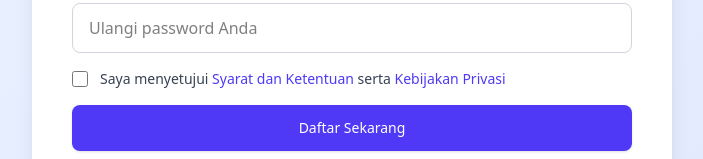
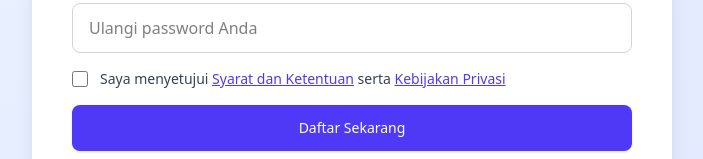
Before and after one commit to stevanu/EvataPay, a React (Vite) app: page /daftar in a window 1280 px wide. Shown: the part 617-776 px from the top of the page, without its empty margins (288-991 px from the left). Built offline with nearby package versions, Linux system fonts and the light colour scheme.

Commit message:
Update Trims and Policy

```diff
--- a/src/App.jsx
+++ b/src/App.jsx
@@ -1,7 +1,7 @@
 import React from "react";
 import { BrowserRouter as Router, Routes, Route } from "react-router-dom";
-import Login from "./pages/Login";
-import Daftar from "./pages/Daftar";
+import Login from "../src/pages/Login";
+import Daftar from "../src/pages/Daftar";
 
 function App() {
   return (
--- /dev/null
+++ b/src/components/Modal.jsx
@@ -0,0 +1,47 @@
+import React from "react";
+
+function Modal({ children, onClose }) {
+  return (
+    <div className="fixed inset-0 z-50 flex items-center justify-center">
+      {/* Background Blur + Fade */}
+      <div
+        className="absolute inset-0 bg-black/40 backdrop-blur-sm animate-fadeIn"
+        onClick={onClose}
+      ></div>
+
+      {/* Modal Box */}
+      <div className="relative bg-white w-11/12 max-w-md p-6 rounded-2xl shadow-2xl border border-gray-200 animate-scaleIn">
+        {/* Tombol Close */}
+        <button
+          className="absolute top-4 right-5 text-gray-500 hover:text-gray-700 transition cursor-pointer"
+          onClick={onClose}
+        >
+          ✕
+        </button>
+
+        {/* Konten modal */}
+        {children}
+      </div>
+
+      {/* Animasi CSS */}
+      <style>{`
+        .animate-fadeIn {
+          animation: fadeIn 0.25s ease-out;
+        }
+        .animate-scaleIn {
+          animation: scaleIn 0.25s ease-out;
+        }
+        @keyframes fadeIn {
+          from { opacity: 0; }
+          to { opacity: 1; }
+        }
+        @keyframes scaleIn {
+          from { opacity: 0; transform: scale(0.9); }
+          to { opacity: 1; transform: scale(1); }
+        }
+      `}</style>
+    </div>
+  );
+}
+
+export default Modal;
--- /dev/null
+++ b/src/components/Policy.jsx
@@ -0,0 +1,26 @@
+import React from "react";
+
+const Policy = () => {
+  return (
+    <div className="w-full">
+      <h2 className="text-2xl font-bold mb-4">Kebijakan Privasi</h2>
+
+      <div className="max-h-96 overflow-y-auto text-gray-700 space-y-3">
+        <p>
+          Dompet Evata menghargai privasi Anda. Semua informasi pribadi
+          digunakan hanya untuk keperluan verifikasi akun dan layanan aplikasi.
+        </p>
+        <p>
+          Kami tidak akan menjual atau membagikan data Anda kepada pihak ketiga
+          tanpa izin.
+        </p>
+        <p>
+          Dengan menggunakan aplikasi ini, Anda menyetujui kebijakan privasi
+          kami.
+        </p>
+      </div>
+    </div>
+  );
+};
+
+export default Policy;
--- /dev/null
+++ b/src/components/Terms.jsx
@@ -0,0 +1,32 @@
+import React from "react";
+
+const Terms = () => {
+  return (
+    <div className="w-full">
+      <h2 className="text-2xl font-bold mb-4 text-gray-800">
+        Syarat dan Ketentuan
+      </h2>
+
+      {/* Scrollable Content */}
+      <div className="max-h-80 overflow-y-auto text-gray-700 space-y-4 pr-1">
+        <p>
+          Dengan menggunakan layanan Dompet Evata, Anda menyetujui bahwa semua
+          informasi yang Anda masukkan adalah benar dan dapat
+          dipertanggungjawabkan.
+        </p>
+
+        <p>
+          Anda setuju untuk menjaga kerahasiaan akun Anda dan bertanggung jawab
+          atas semua aktivitas yang terjadi pada akun tersebut.
+        </p>
+
+        <p>
+          Kami berhak memperbarui syarat dan ketentuan sewaktu-waktu untuk
+          meningkatkan kualitas layanan.
+        </p>
+      </div>
+    </div>
+  );
+};
+
+export default Terms;
--- a/src/pages/Daftar.jsx
+++ b/src/pages/Daftar.jsx
@@ -1,5 +1,8 @@
 import React, { useState } from "react";
 import { Link } from "react-router-dom";
+import Terms from "../components/Terms";
+import Modal from "../components/Modal";
+import Policy from "../components/policy";
 
 // Komponen Input yang dapat digunakan kembali
 const InputField = ({
@@ -97,6 +100,8 @@ const Daftar = () => {
   const [isLoading, setIsLoading] = useState(false);
   const [showPassword, setShowPassword] = useState(false);
   const [showConfirmPassword, setShowConfirmPassword] = useState(false);
+  const [showTerms, setShowTerms] = useState(false);
+  const [showPolicy, setShowPolicy] = useState(false);
 
   const handleChange = (e) => {
     const { name, value, type, checked } = e.target;
@@ -285,17 +290,25 @@ const Daftar = () => {
                   onChange={handleChange}
                 />
               </div>
-              <div className="ml-3 text-sm">
-                <label htmlFor="agreeToTerms" className="text-gray-700">
-                  Saya menyetujui{" "}
-                  <a href="#" className="text-indigo-600 hover:text-indigo-500">
-                    Syarat dan Ketentuan
-                  </a>{" "}
-                  serta{" "}
-                  <a href="#" className="text-indigo-600 hover:text-indigo-500">
-                    Kebijakan Privasi
-                  </a>
-                </label>
+
+              <div className="ml-3 text-sm text-gray-700">
+                <label htmlFor="agreeToTerms">Saya menyetujui</label>{" "}
+                {/* Tombol popup di luar label agar tidak trigger checkbox */}
+                <button
+                  type="button"
+                  onClick={() => setShowTerms(true)}
+                  className="text-indigo-600 hover:text-indigo-500 underline cursor-pointer"
+                >
+                  Syarat dan Ketentuan
+                </button>{" "}
+                <span>serta</span>{" "}
+                <button
+                  type="button"
+                  onClick={() => setShowPolicy(true)}
+                  className="text-indigo-600 hover:text-indigo-500 underline cursor-pointer"
+                >
+                  Kebijakan Privasi
+                </button>
                 {errors.agreeToTerms && (
                   <p className="mt-1 text-sm text-red-600">
                     {errors.agreeToTerms}
@@ -303,6 +316,18 @@ const Daftar = () => {
                 )}
               </div>
             </div>
+
+            {showTerms && (
+              <Modal onClose={() => setShowTerms(false)}>
+                <Terms />
+              </Modal>
+            )}
+
+            {showPolicy && (
+              <Modal onClose={() => setShowPolicy(false)}>
+                <Policy />
+              </Modal>
+            )}
 
             {errors.submit && (
               <div className="rounded-md bg-red-50 p-4">
```
Also changed, not shown: src/components/Navbar.jsx (deleted).
